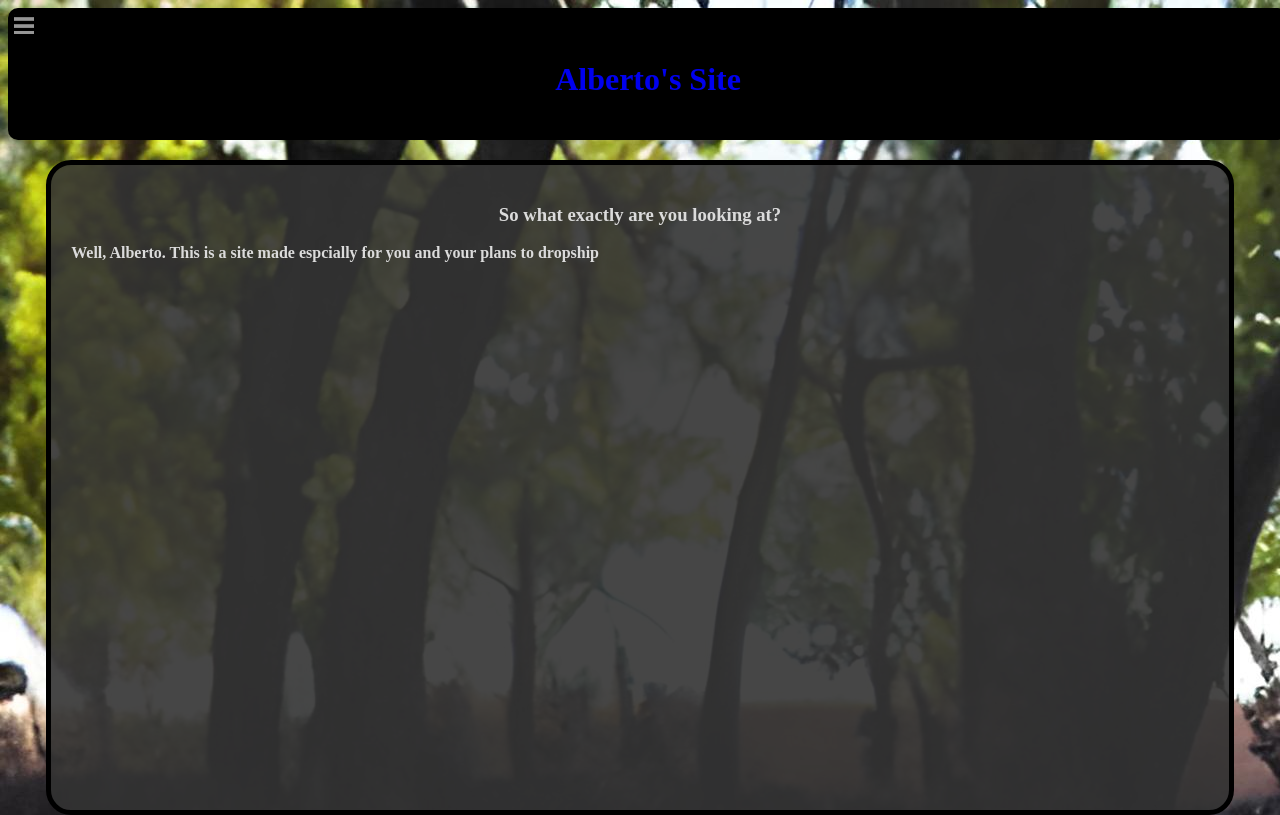
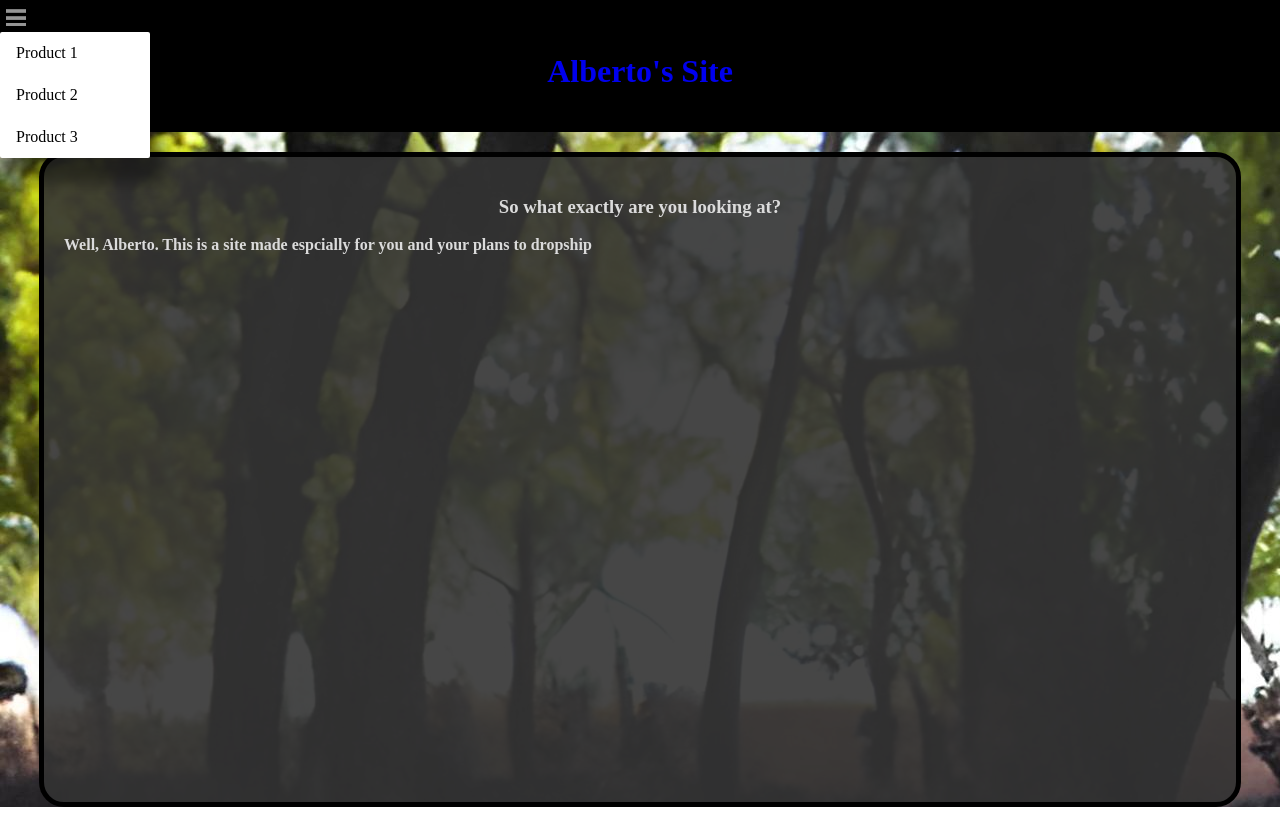
Before and after one commit to donutdog021/MySite, a plain HTML site: page index.html in a window 1280 px wide. Drawn offline with Linux system fonts and the light colour scheme.

Commit message:
Fix
I fixed the space on the left and did some UI changes

```diff
--- a/css.css
+++ b/css.css
@@ -7,6 +7,10 @@
     height: 100%;
     background-image: url("Runway\ 2024-01-20T16_10_07.072Z\ Expand\ Image.jpg");
     background-repeat: no-repeat;
+}
+
+html, body {
+    margin: 0px;
 }
 
 body {
@@ -23,7 +27,6 @@
     text-align: center;
     width: 100%;
     background-color: black;
-    border-radius: 10px;
     position: absolute;
     margin-top: 0;
 }
```
